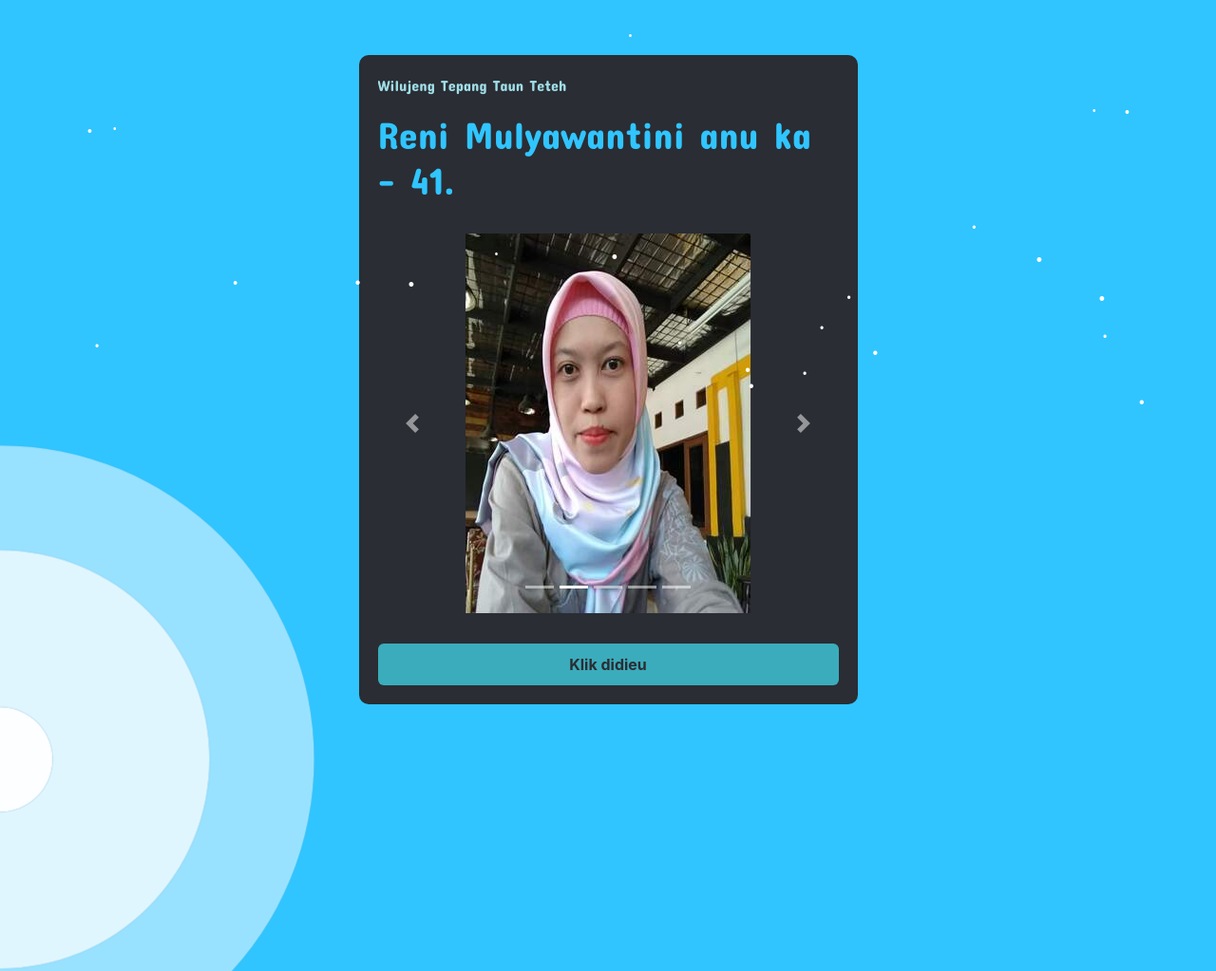
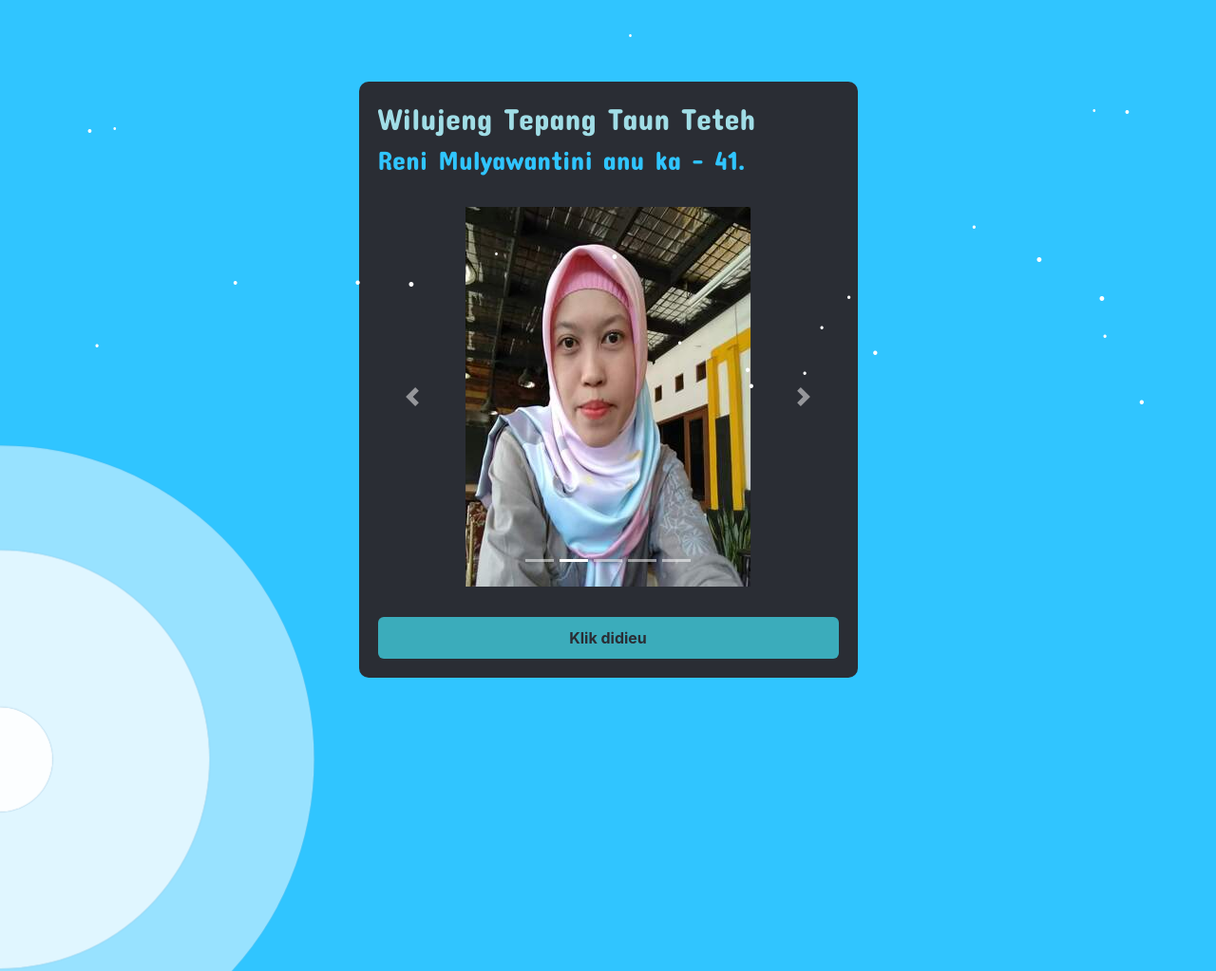
Before and after one commit to Izalcell/hbdtehreni, a plain HTML site: page index.html in a window 1280 px wide. Shown: the top 1023 px of the page at 95% size. Drawn offline with nearby package versions, Linux system fonts and the light colour scheme.

Commit message:
Update index.html

```diff
--- a/index.html
+++ b/index.html
@@ -35,8 +35,8 @@
         <div class="container col-md-6 py-8 animate-bottom">
             <div class="card">
                 <div class="card-body">
-                    <p class="judul">Wilujeng Tepang Taun Teteh</p>
-                    <h1 class="subjudul">Reni Mulyawantini anu ka - 41.</h1>
+                    <h2 class="judul">Wilujeng Tepang Taun Teteh</h2>
+                    <h3 class="subjudul">Reni Mulyawantini anu ka - 41.</h3>
                     <hr>
 
                     <center>
```
